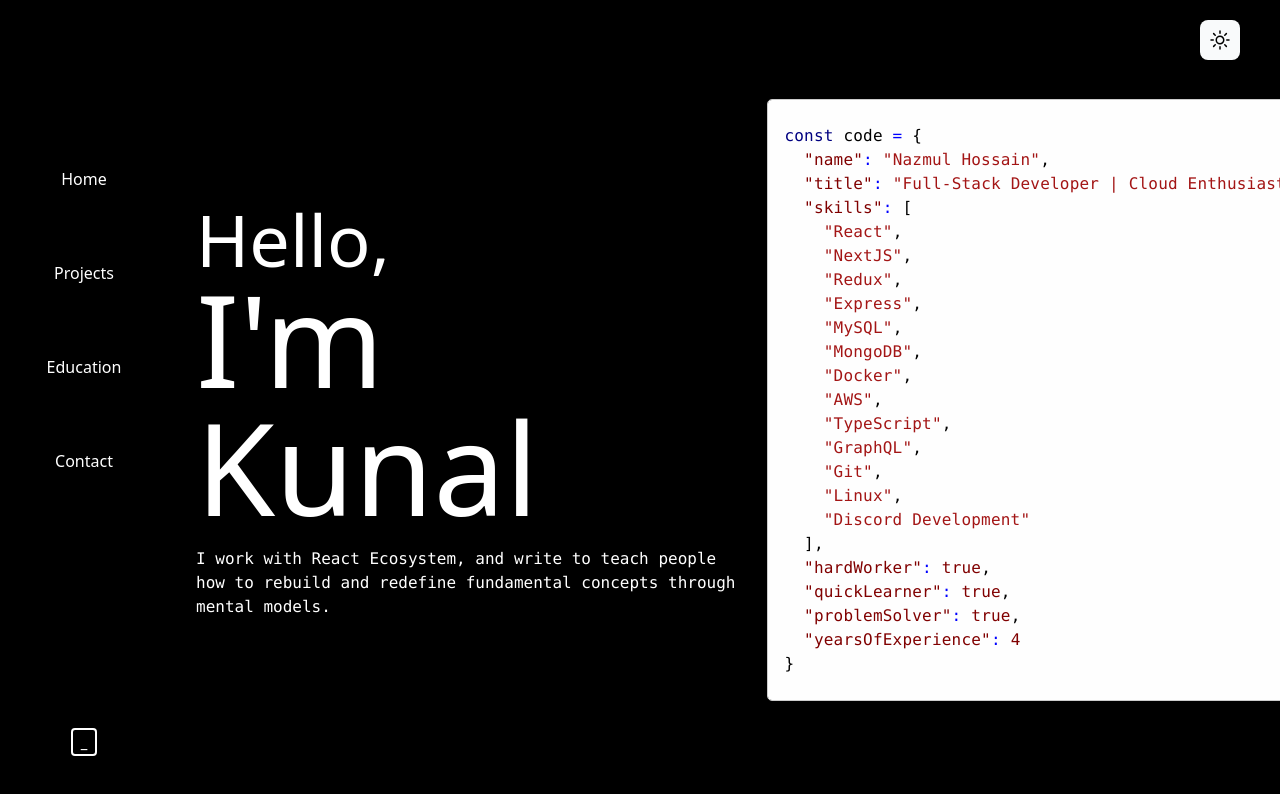
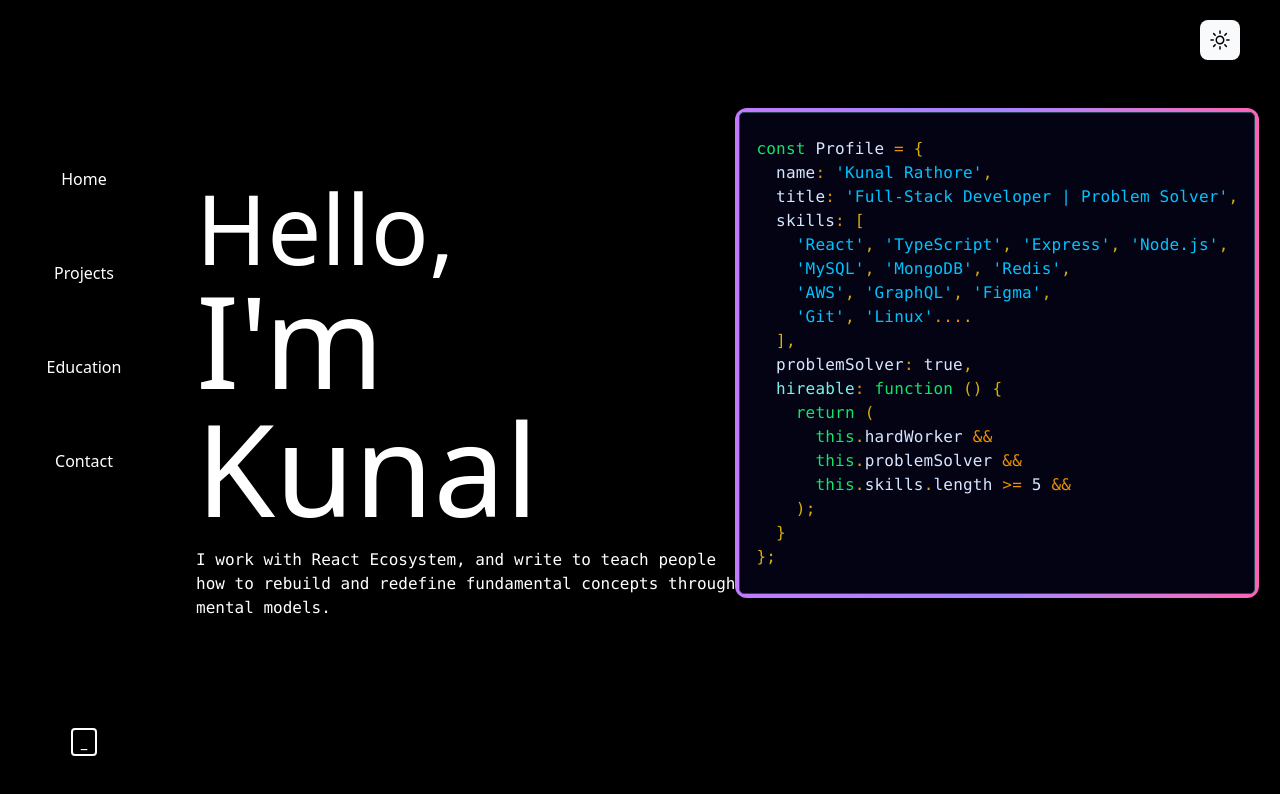
Before and after one commit to kunal-rathore-111/Portfolio_React-v1, a React (Vite) app: page / in a window 1280 px wide. Shown: the top 794 px of the page. Built offline with nearby package versions, Linux system fonts and the light colour scheme.

Commit message:
Completed the Profile section via Prism

```diff
--- a/src/assets/styles/prism-holi-theme-light.css
+++ /dev/null
@@ -1,131 +0,0 @@
-/**
- * Holi Theme - Light Mode Adaptation
- * Black text on light background
- */
-
-code[class*='language-'],
-pre[class*='language-'] {
-	color: #000000;
-	/* main text color */
-	background: #fefefe;
-	/* light background */
-	text-shadow: none;
-	font-family: Consolas, Monaco, "Andale Mono", "Ubuntu Mono", monospace;
-	font-size: 1em;
-	line-height: 1.5;
-	letter-spacing: .2px;
-	white-space: pre;
-	word-spacing: normal;
-	word-break: normal;
-	word-wrap: normal;
-	text-align: left;
-
-	-moz-tab-size: 4;
-	-o-tab-size: 4;
-	tab-size: 4;
-
-	-webkit-hyphens: none;
-	-moz-hyphens: none;
-	-ms-hyphens: none;
-	hyphens: none;
-}
-
-pre[class*='language-']::-moz-selection,
-pre[class*='language-'] ::-moz-selection,
-code[class*='language-']::-moz-selection,
-code[class*='language-'] ::-moz-selection,
-pre[class*='language-']::selection,
-pre[class*='language-'] ::selection,
-code[class*='language-']::selection,
-code[class*='language-'] ::selection {
-	color: inherit;
-	background: #cce5ff;
-	/* selection highlight */
-	text-shadow: none;
-}
-
-pre[class*='language-'] {
-	border: 1px solid #ccc;
-	border-radius: 5px;
-	padding: 1.5em 1em;
-	margin: 1em 0;
-	overflow: auto;
-}
-
-:not(pre)>code[class*='language-'] {
-	color: #000000;
-	background: #e8f0ff;
-	/* light inline code background */
-	padding: 0.2em 0.3em;
-	border-radius: 0.2em;
-	box-decoration-break: clone;
-}
-
-/* Syntax token colors */
-.token.comment,
-.token.prolog,
-.token.doctype,
-.token.cdata {
-	color: #6a9955;
-	/* greenish */
-}
-
-.token.punctuation {
-	color: #000000;
-	/* black punctuation */
-}
-
-.token.property,
-.token.tag,
-.token.boolean,
-.token.number,
-.token.constant,
-.token.symbol,
-.token.deleted {
-	color: #800000;
-	/* dark red */
-}
-
-.token.selector,
-.token.attr-name,
-.token.builtin,
-.token.inserted {
-	color: #795e26;
-	/* brownish */
-}
-
-.token.string,
-.token.char {
-	color: #a31515;
-	/* red string */
-}
-
-.token.operator,
-.token.entity,
-.token.url,
-.language-css .token.string,
-.style .token.string {
-	color: #0000ff;
-	/* blue */
-	background: transparent;
-}
-
-.token.atrule,
-.token.attr-value,
-.token.keyword {
-	color: #000080;
-	/* navy */
-}
-
-.token.function,
-.token.class-name {
-	color: #000000;
-	/* black */
-}
-
-.token.regex,
-.token.important,
-.token.variable {
-	color: #ff00ff;
-	/* magenta */
-}
--- a/src/assets/styles/prism-holi-theme.css
+++ b/src/assets/styles/prism-holi-theme.css
@@ -51,9 +51,9 @@ pre[class*='language-'] {
 	overflow: auto;
 }
 
-:not(pre) > code[class*='language-'] {
+:not(pre)>code[class*='language-'] {
 	color: #f0f6f6;
-	background: #2a4555;
+	background: hsl(202, 100%, 63%);
 	padding: 0.2em 0.3em;
 	border-radius: 0.2em;
 	box-decoration-break: clone;
@@ -89,7 +89,7 @@ pre[class*='language-'] {
 
 .token.string,
 .token.char {
-	color: #49c6ec;
+	color: #00c3ff;
 }
 
 .token.operator,
--- a/src/componenets/Main/home/home.jsx
+++ b/src/componenets/Main/home/home.jsx
@@ -1,35 +1,31 @@
 
 import Prism from "prismjs";
 import "../../../assets/styles/prism-holi-theme.css"
-import "../../../assets/styles/prism-holi-theme-light.css"
 
 import "prismjs/components/prism-javascript"; // lang.
 import { useEffect } from "react";
 
 
-const code = {
-    name: 'Nazmul Hossain',
-    title: 'Full-Stack Developer | Cloud Enthusiast | Problem Solver',
+const codeString = `const Profile = {
+  name: 'Kunal Rathore',
+  title: 'Full-Stack Developer | Problem Solver',
   skills: [
-        'React', 'NextJS', 'Redux', 'Express',
-        'MySQL', 'MongoDB', 'Docker', 'AWS', 'TypeScript',
-        'GraphQL', 'Git', 'Linux', 'Discord Development'
+    'React', 'TypeScript', 'Express', 'Node.js',
+    'MySQL', 'MongoDB', 'Redis',
+    'AWS', 'GraphQL', 'Figma',
+    'Git', 'Linux'....
   ],
-    hardWorker: true,
-    quickLearner: true,
   problemSolver: true,
-    yearsOfExperience: 4,
   hireable: function () {
     return (
       this.hardWorker &&
       this.problemSolver &&
       this.skills.length >= 5 &&
-            this.yearsOfExperience >= 3
     );
   }
-};
+};`;
 
-const codeString = `const code = ${JSON.stringify(code, null, 2)}`
+
 
 export const HomePage = () => {
 
@@ -40,10 +36,10 @@ export const HomePage = () => {
     return (
         <div className="h-screen flex flex-col justify-center mx-9">
 
-            <section className="flex flex-row items-start gap-8 justify-between " >
-                <div className="flex flex-col justify-start mt-30  h-full gap-4 ">
+            <section className="flex flex-row items-start justify-between " >
+                <div className="flex flex-col justify-start my-18 h-full gap-4 ">
                     <div>
-                        <h1 className="text-7xl font-[400]">Hello,</h1>
+                        <h1 className="text-8xl font-[400]">Hello,</h1>
                         <h1 className="text-9xl font-[500]"> I'm Kunal</h1>
                     </div>
                     <pre >I work with React Ecosystem, and write to teach people
@@ -54,15 +50,16 @@ export const HomePage = () => {
                     </pre>
                 </div>
 
-                <div className='w-[650px] mr-4'>
-                    <pre >
+
+                <div className="bg-gradient-to-r from-purple-400 via-violet-400 to-pink-400 p-1 rounded-xl mr-12">
+                    <pre className="!m-0">
                         <code className="language-javascript">
                             {codeString}
                         </code>
                     </pre>
                 </div>
-            </section>
+            </section >
 
-        </div>
+        </div >
     )
 }
```
Lines whose indentation alone changed are shown as unchanged.
